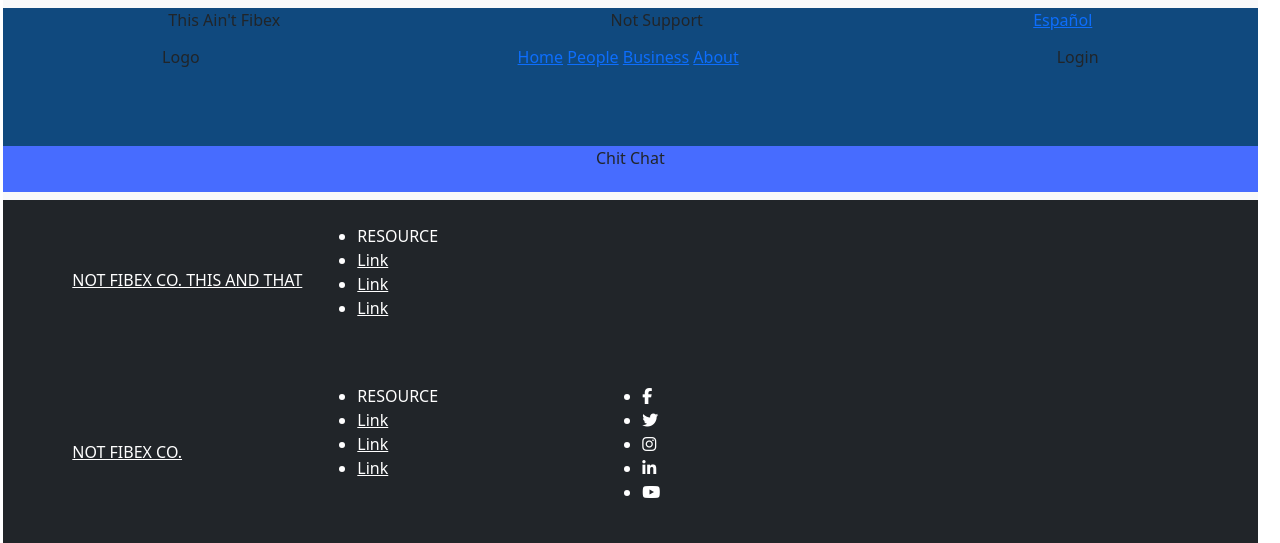
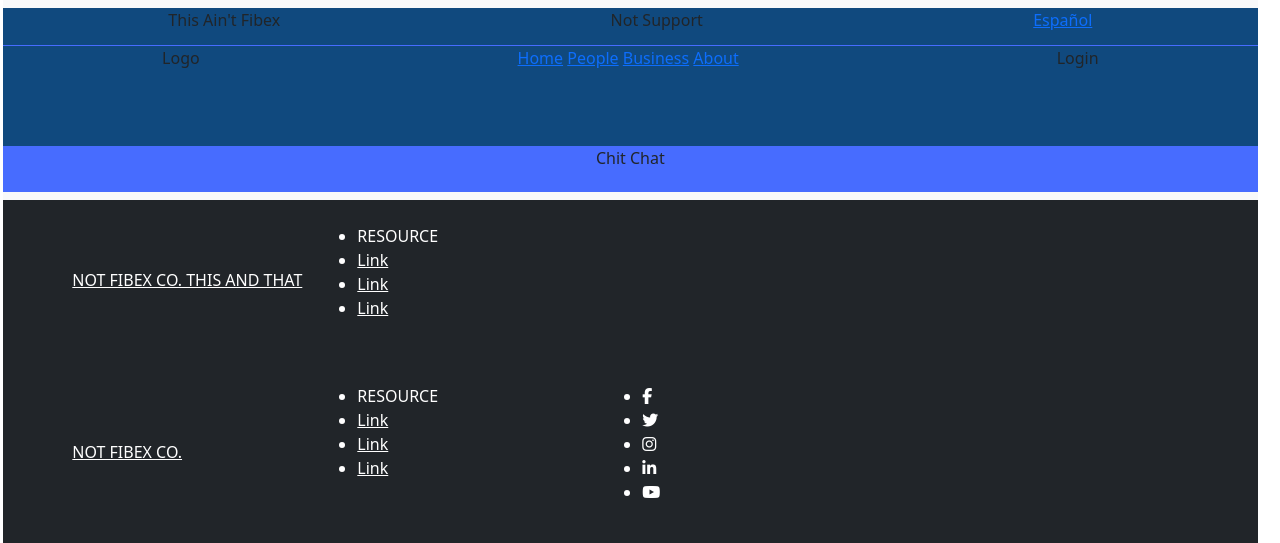
Before and after one commit to laponte16/isp-sample, a PHP site: page / in a window 1280 px wide. Shown: the top 543 px of the page. Run offline with PHP 8.4, Linux system fonts and the light colour scheme; some libraries are stand-ins or nearby versions.

Commit message:
Update styles.css

```diff
--- a/styles.css
+++ b/styles.css
@@ -40,6 +40,8 @@ nav{
     width: 100%;
     height: 55%;
 
+    border-top: solid 1px #476CFF;
+
     display: flex;
     flex-flow: row nowrap;
     justify-content: space-around;
```
